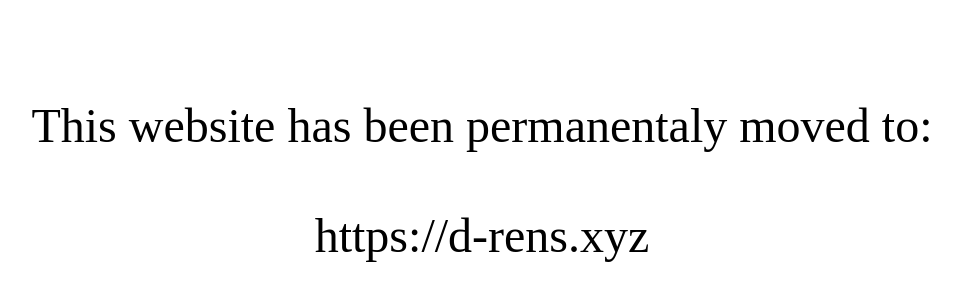
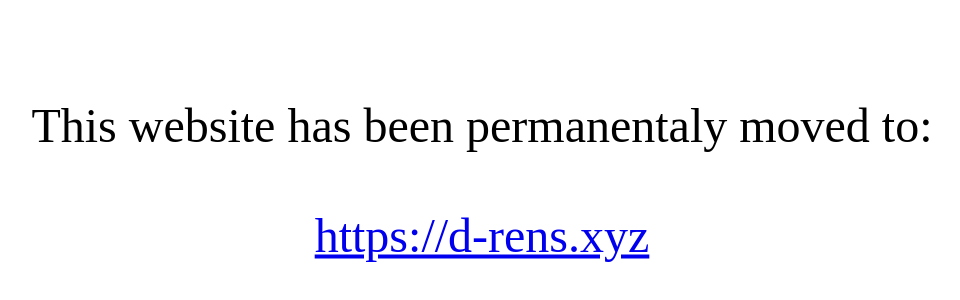
Before and after one commit to d-rens/website-notice, a plain HTML site: page index.html in a window 1280 px wide. Shown: the part 220-520 px from the top of the page, without its empty margins (158-1118 px from the left). Drawn offline with Linux system fonts and the light colour scheme.

Commit message:
forgot that href's exist for a sec

```diff
--- a/index.html
+++ b/index.html
@@ -10,6 +10,6 @@
     <body>
         <p>This website has been permanentaly moved to:</p>
         <br>
-        <p><a> https://d-rens.xyz</a></p>
+        <a href="https://d-rens.xyz">https://d-rens.xyz<a>
     </body>
 </html>
```
